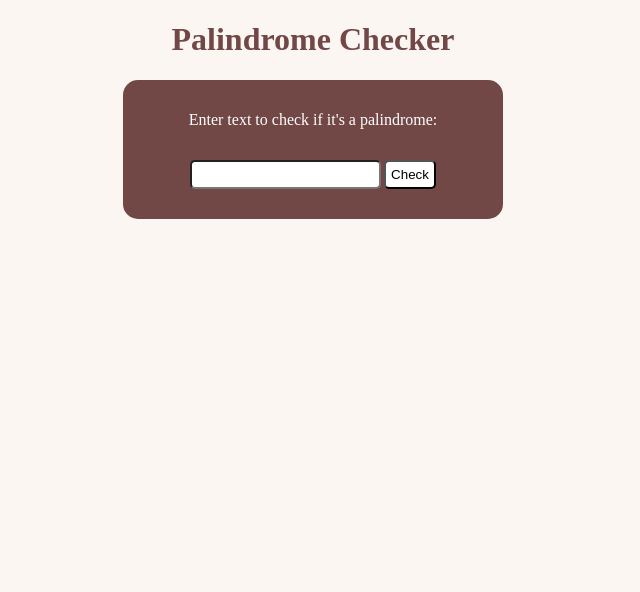
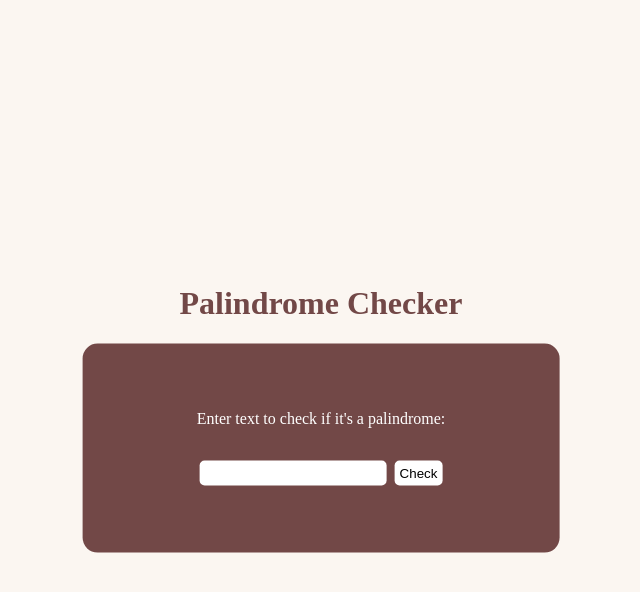
Before and after one commit to bwondessen/Palindrome-Checker, a plain HTML site: page index.html in a window 1280 px wide. Shown: the whole page, without its empty margins (327-967 px from the left). Drawn offline with Linux system fonts and the light colour scheme.

Commit message:
Update design

```diff
--- a/styles.css
+++ b/styles.css
@@ -8,23 +8,21 @@
 body {
     background-color: var(--backgroundColor);
     color: var(--accentColor);
-    margin: auto;
-    width: 50%;
     text-align: center;
+    position: absolute;
+    top: 50%;
+    left: 50%;
+    transform: translate(-50%, -50%);
 }
 
 .main {
     background-color: var(--accentColor);
     color: var(--secondaryAccentColor);
-    width: 350px;
-    padding: 15px;
-    margin: auto;
+    padding: 50px 100px;
     border-radius: 15px;
 }
 
 .inline {
-    display: flex;
-    justify-content: center;
     padding: 15px;
 }
 
@@ -33,7 +31,10 @@ button {
     margin-left: 3px;
 }
 
-input, button {
+input,
+button {
     border-radius: 5px;
+    border: none;
     padding: 5px;
+    margin: 2px;
 }
```
